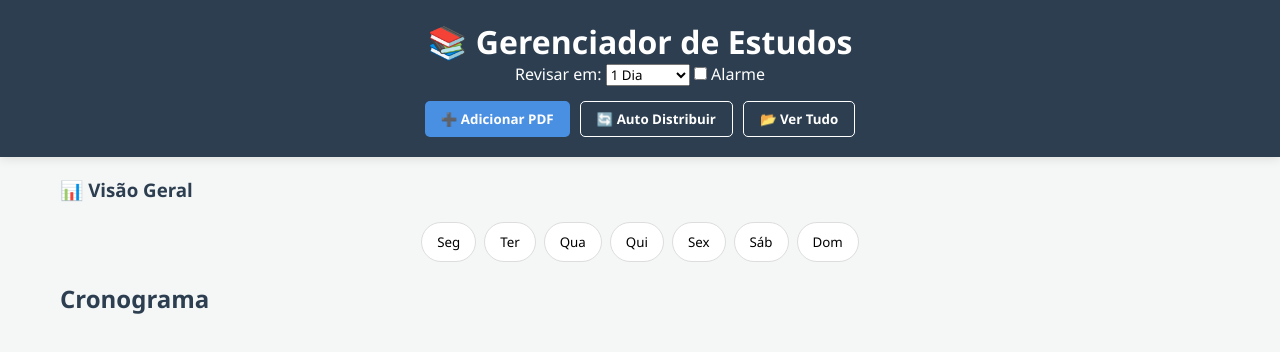
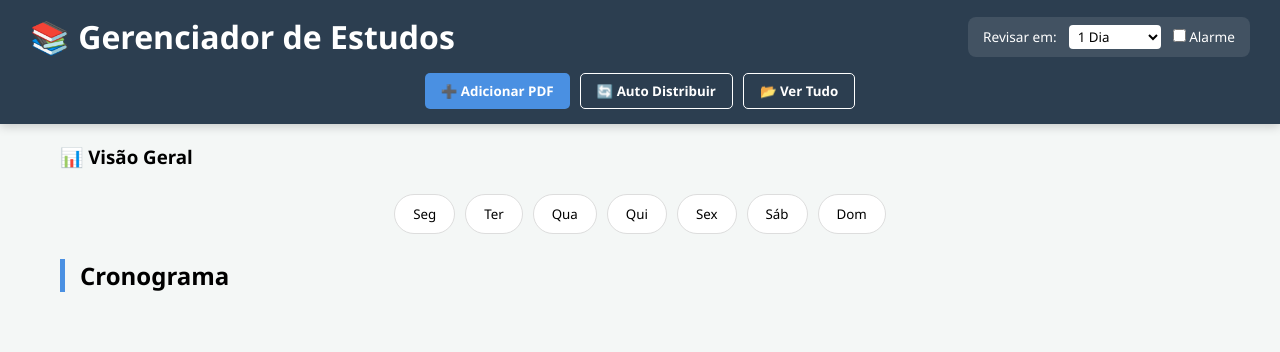
Before and after one commit to Ewerton1910/Gerenciador-de-Estudos-PRO, a plain HTML site: page index.html in a window 1280 px wide. Drawn offline with Linux system fonts and the light colour scheme; a script that the page names is missing.

Commit message:
Update style.css

```diff
--- a/style.css
+++ b/style.css
@@ -1,41 +1,50 @@
-/* 1. CONFIGURAÇÕES GERAIS E CORES */
 :root {
     --primary: #4a90e2;
     --secondary: #2c3e50;
     --danger: #ff4757;
     --success: #2ed573;
     --bg: #f4f7f6;
-    --card-bg: #ffffff;
 }
 
-* {
-    box-sizing: border-box;
-    margin: 0;
-    padding: 0;
-    font-family: 'Segoe UI', Tahoma, Geneva, Verdana, sans-serif;
-}
+* { box-sizing: border-box; margin: 0; padding: 0; font-family: 'Segoe UI', Tahoma, sans-serif; }
+body { background: var(--bg); padding-bottom: 50px; }
 
-body {
-    background-color: var(--bg);
-    color: var(--secondary);
-    padding-bottom: 50px;
-}
-
-/* 2. HEADER E CONTROLES */
 header {
     background: var(--secondary);
     color: white;
-    padding: 20px;
-    text-align: center;
-    box-shadow: 0 2px 10px rgba(0,0,0,0.1);
+    padding: 15px 30px;
+    box-shadow: 0 2px 10px rgba(0,0,0,0.2);
+}
+
+.header-main {
+    display: flex;
+    justify-content: space-between;
+    align-items: center;
+    margin-bottom: 15px;
+}
+
+.settings-top {
+    background: rgba(255, 255, 255, 0.1);
+    padding: 8px 15px;
+    border-radius: 8px;
+    display: flex;
+    gap: 12px;
+    align-items: center;
+    font-size: 0.85em;
+}
+
+.settings-top select {
+    background: #fff;
+    border: none;
+    border-radius: 4px;
+    padding: 2px 5px;
+    cursor: pointer;
 }
 
 .controls {
-    margin-top: 15px;
     display: flex;
     justify-content: center;
     gap: 10px;
-    flex-wrap: wrap;
 }
 
 .btn {
@@ -43,10 +52,10 @@ header {
     border: none;
     border-radius: 5px;
     cursor: pointer;
+    background: var(--primary);
+    color: white;
     font-weight: bold;
     transition: 0.3s;
-    background: var(--primary);
-    color: white;
 }
 
 .btn-outline {
@@ -54,11 +63,9 @@ header {
     border: 1px solid white;
 }
 
-.btn:hover {
-    opacity: 0.8;
-}
+.btn:hover { opacity: 0.9; }
 
-/* 3. PAINEL DE UPLOAD FLUTUANTE (ESTILO GOOGLE DRIVE) */
+/* PAINEL DE UPLOAD FLUTUANTE */
 .upload-floating {
     position: fixed;
     bottom: 20px;
@@ -81,11 +88,6 @@ header {
     align-items: center;
 }
 
-.upload-header h3 {
-    font-size: 0.9em;
-    margin: 0;
-}
-
 .close-upload {
     background: none;
     border: none;
@@ -104,13 +106,12 @@ header {
 .upload-item {
     display: flex;
     justify-content: space-between;
-    align-items: center;
     padding: 8px 0;
     border-bottom: 1px solid #eee;
     font-size: 0.85em;
 }
 
-/* 4. DASHBOARD E CRONOGRAMA */
+/* DASHBOARD */
 .dashboard-container {
     max-width: 1200px;
     margin: 20px auto;
@@ -137,16 +138,16 @@ header {
     color: var(--primary);
 }
 
+/* SEMANA */
 .week-bar {
     display: flex;
     justify-content: center;
-    gap: 8px;
-    margin: 20px 0;
-    flex-wrap: wrap;
+    gap: 10px;
+    margin: 25px 0;
 }
 
 .day-btn {
-    padding: 10px 15px;
+    padding: 10px 18px;
     border: 1px solid #ddd;
     background: white;
     border-radius: 20px;
@@ -157,17 +158,25 @@ header {
 .day-btn.active {
     background: var(--primary);
     color: white;
+    border-color: var(--primary);
 }
 
 .day-btn.has-content {
-    border-bottom: 4px solid var(--success); /* MARCAÇÃO VERDE */
+    border-bottom: 4px solid var(--success);
 }
 
-/* 5. CARDS DE MATÉRIAS E ARQUIVOS */
+/* GRID E CARDS */
 .main-container {
     max-width: 1200px;
     margin: 0 auto;
     padding: 0 20px;
+}
+
+.section-title {
+    margin-bottom: 20px;
+    border-left: 5px solid var(--primary);
+    padding-left: 15px;
+    font-size: 1.5em;
 }
 
 .grid {
@@ -186,10 +195,6 @@ header {
     transition: 0.2s;
 }
 
-.card:hover {
-    transform: translateY(-3px);
-}
-
 .prog-container {
     background: #eee;
     height: 8px;
@@ -201,7 +206,7 @@ header {
 .prog-bar {
     background: var(--success);
     height: 100%;
-    transition: width 0.3s ease;
+    transition: width 0.3s;
 }
 
 .revisao-badge {
@@ -226,9 +231,7 @@ header {
     font-size: 1.2em;
 }
 
-.btn-del:hover { color: var(--danger); }
-
-/* 6. VISUALIZADOR DE PDF */
+/* VISUALIZADOR PDF */
 .viewer-overlay {
     position: fixed;
     top: 0;
@@ -243,11 +246,11 @@ header {
 
 .viewer-header {
     background: #1a1a1a;
-    padding: 15px 25px;
+    padding: 15px;
     display: flex;
     justify-content: space-between;
+    color: white;
     align-items: center;
-    color: white;
 }
 
 .viewer-content {
@@ -261,8 +264,8 @@ header {
 
 .viewer-content canvas {
     margin-bottom: 20px;
+    max-width: 100%;
     box-shadow: 0 0 20px rgba(0,0,0,0.5);
-    max-width: 100%;
     background: white;
 }
 
@@ -275,7 +278,6 @@ header {
     cursor: pointer;
 }
 
-/* 7. ANIMAÇÕES */
 .spinner {
     width: 16px;
     height: 16px;
```
